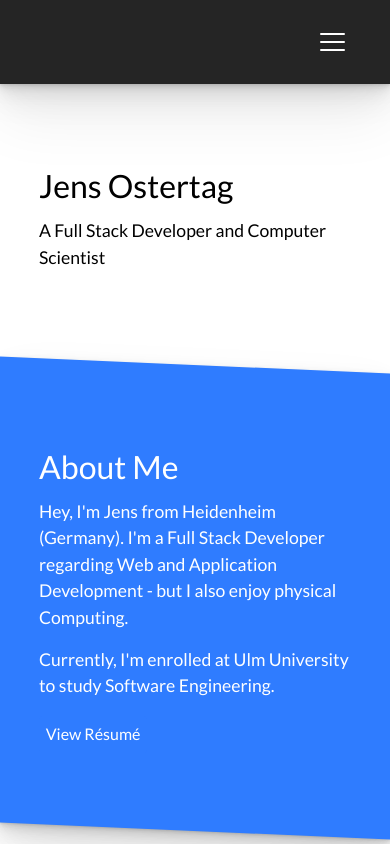
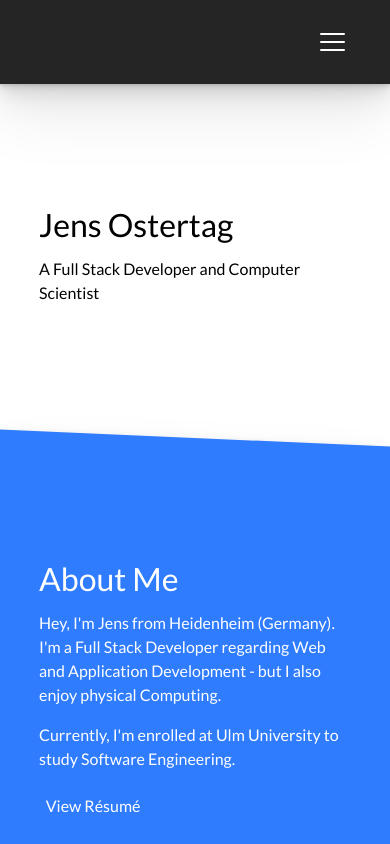
Before and after one commit to JensOstertag/jensostertag.github.io, a React (Create React App) app: page /resume in a window 390 px wide. Shown: the top 844 px of the page. Built offline with nearby package versions, Linux system fonts and the light colour scheme.

Commit message:
Optimize Website for Mobile View

```diff
--- a/public/style/site.min.css
+++ b/public/style/site.min.css
@@ -46,6 +46,12 @@
   line-height: 1.5;
   margin-top: 0;
   margin-bottom: 1rem;
+}
+
+@media screen and (max-width: 768px) {
+  p {
+    font-size: var(--fnt-sizeSmaller);
+  }
 }
 
 p.nomargin {
--- a/src/App.css
+++ b/src/App.css
@@ -8,6 +8,6 @@
 
 @media screen and (max-width: 768px) {
   section {
-    padding: 20% 10%;
+    padding: 30% 10%;
   }
 }
--- a/src/components/section-about/AboutSection.css
+++ b/src/components/section-about/AboutSection.css
@@ -29,6 +29,5 @@
   }
 
   #about button p {
-    font-size: 1rem;
     margin-bottom: 0;
   }
--- a/src/components/technology-item/TechnologyItem.css
+++ b/src/components/technology-item/TechnologyItem.css
@@ -21,3 +21,9 @@
         padding: 0 10%;
     }
 }
+
+@media screen and (max-width: 480px) {
+    .technology-item {
+        width: 35%;
+    }
+}
```
